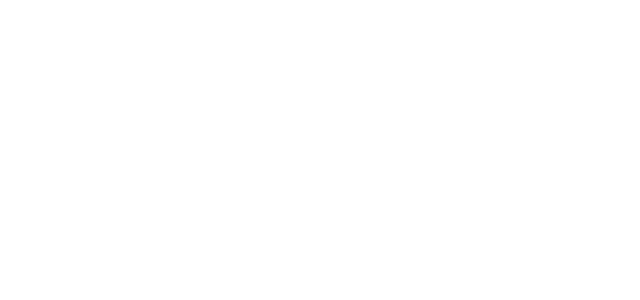
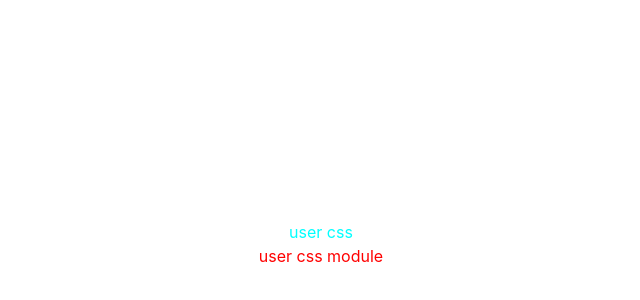
Before and after one commit to orangeqiao/vite_andt_app, a React (Vite) app: page / in a window 1280 px wide. Shown: the part 156-456 px from the top of the page, without its empty margins (319-959 px from the left). Built offline with nearby package versions, Linux system fonts and the light colour scheme.

Commit message:
配置less

```diff
--- a/package.json
+++ b/package.json
@@ -13,6 +13,7 @@
     "preview": "vite preview"
   },
   "dependencies": {
+    "less": "^4.1.3",
     "react": "^18.2.0",
     "react-dom": "^18.2.0"
   },
--- a/src/App.tsx
+++ b/src/App.tsx
@@ -1,5 +1,6 @@
 import { useEffect } from 'react'
 import './App.css'
+import User from '@/pages/user'
 
 function App() {
 	useEffect(() => {
@@ -9,6 +10,7 @@
 
 	return (
 		<div className="App">
+			<User />
 
 		</div>
 	)
--- /dev/null
+++ b/src/pages/user/index.less
@@ -0,0 +1,3 @@
+.czq{
+	color: aqua;
+}
--- /dev/null
+++ b/src/pages/user/index.module.less
@@ -0,0 +1,3 @@
+.czq{
+	color: red;
+}
--- /dev/null
+++ b/src/pages/user/index.tsx
@@ -0,0 +1,15 @@
+import { useEffect } from 'react'
+import './index.less'
+import styles from './index.module.less'
+
+function User() {
+	return (
+		<div className="User">
+			<div className='czq'>user css</div>
+			<div className={styles.czq}>user css module</div>
+
+		</div>
+	)
+}
+
+export default User
```
Also changed, not shown: 1 other file (tests, documents, lock files or other folders).
